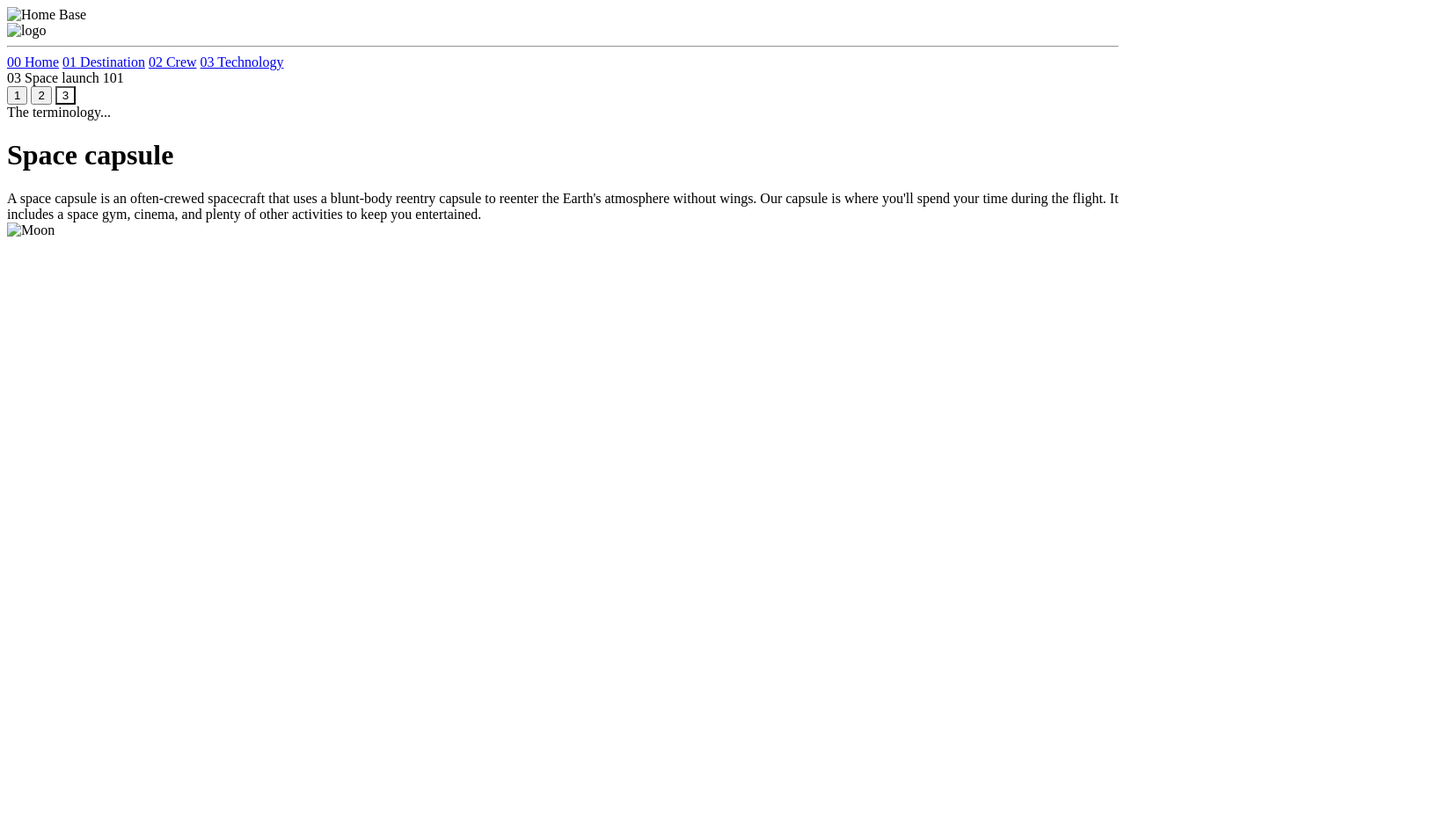
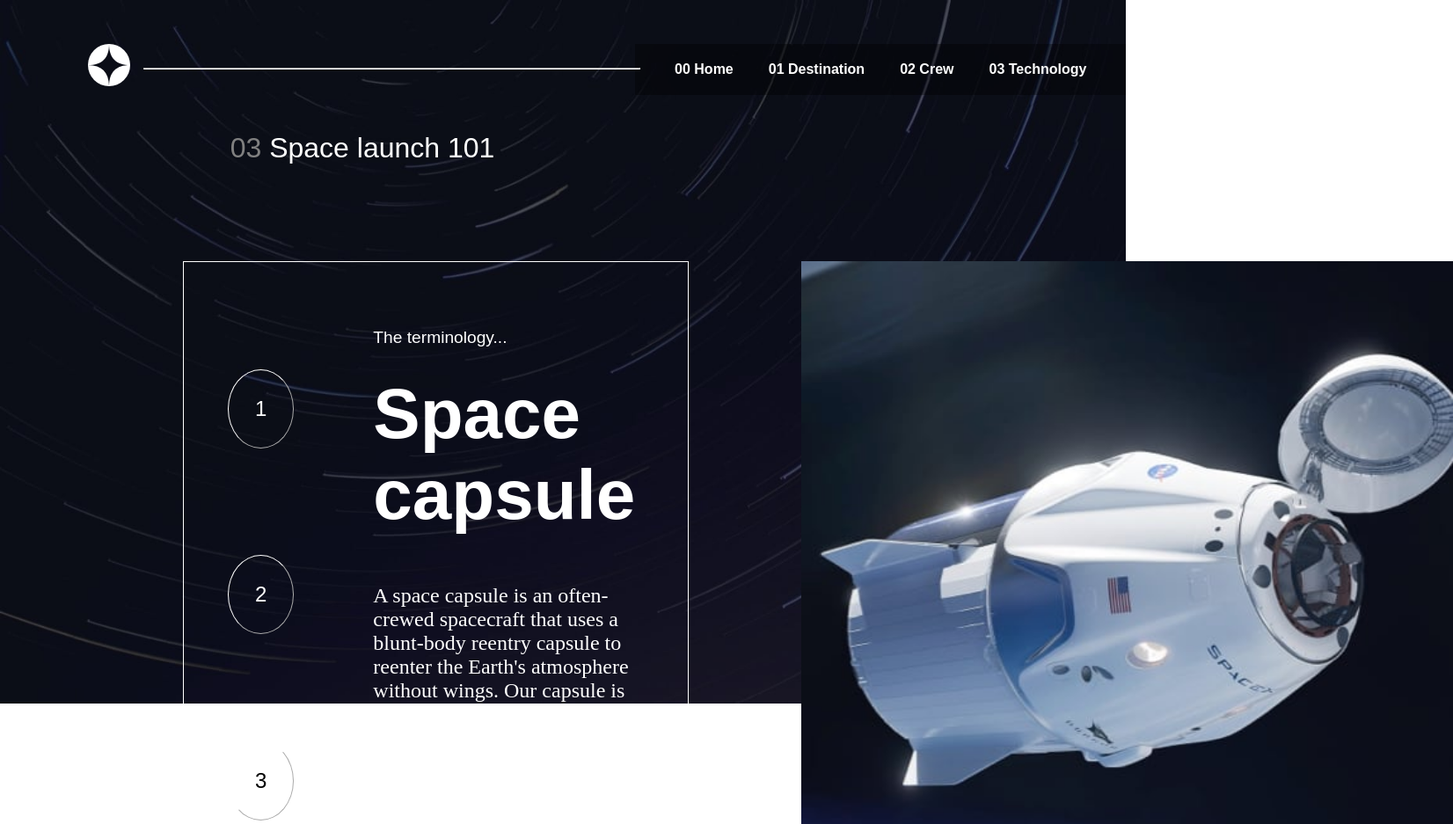
Before and after one commit to keykonquest/Space_Explorer, a plain HTML site: page technology-capsule.html in a window 1280 px wide. Shown: the top 937 px of the page at 88% size, 1652 px wide, since content can reach past the window. Before the commit the page ends 800 px from the top, so only its background shows below. Drawn offline with Linux system fonts and the light colour scheme.

Commit message:
Correct technology-capsule.html external links

```diff
--- a/technology-capsule.html
+++ b/technology-capsule.html
@@ -5,7 +5,7 @@
   <meta name="viewport" content="width=device-width, initial-scale=1.0">
 
   <link rel="icon" type="image/png" sizes="32x32" href="./assets/favicon-32x32.png">
-  <link rel="stylesheet" href="..\css\styles.css">
+  <link rel="stylesheet" href="styles.css">
 
   <title>Frontend Mentor | Space tourism website</title>
   <style media="screen">
@@ -21,11 +21,11 @@
   <body>
 
   <div class="bgContainer">
-    <img  class="bg-img"src="..\images\background-technology-desktop.jpg" alt="Home Base">
+    <img  class="bg-img"src="background-technology-desktop.jpg" alt="Home Base">
   </div>
 
   <div class="logo">
-    <img src="..\images\logo.svg" alt="logo">
+    <img src="logo.svg" alt="logo">
   </div>
 
   <div class="header">
@@ -60,7 +60,7 @@
     </div>
 
     <div class="tech-img-container">
-      <img src="..\images\image-space-capsule-portrait.jpg" alt="Moon">
+      <img src="image-space-capsule-portrait.jpg" alt="Moon">
     </div>
 
   </div>
```
